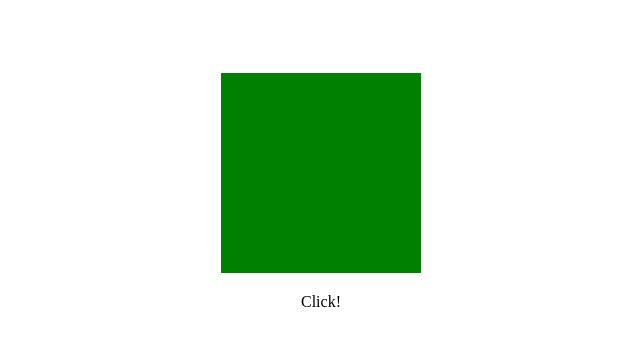
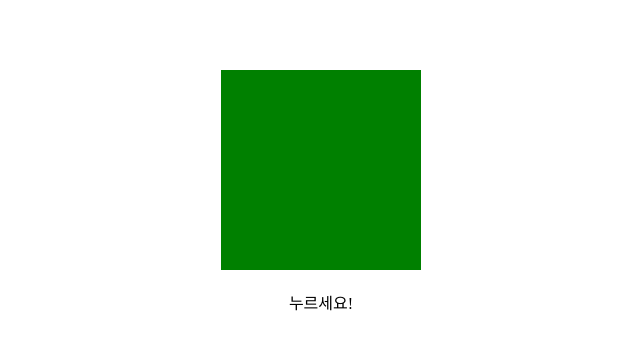
Before and after one commit to lukekim420/reaction-time-test, a plain HTML site: page index.html in a window 1280 px wide. Both pictures are taken after a click on the element 640 px from the left and 371 px from the top of the page. Shown: the part 198-548 px from the top of the page, 319-959 px from the left. Drawn offline with Linux system fonts and the light colour scheme.

Commit message:
finalfinal

```diff
--- a/index.html
+++ b/index.html
@@ -95,7 +95,12 @@
             const audio = document.getElementById('myAudio');
             const startListening = () => {
                 clickArea.addEventListener('click', handleClick);
-                message.innerText = "Click to start";
+                if (count === 0){
+                    message.innerText = '꼭 소리를 켜거나, 이어폰을 착용하고 시행해 주세요! 검은 사각형을 누르면 시작됩니다.'
+                }
+                else{
+                message.innerText = "눌러서 시작하세요.";
+                }
                 clickArea.style.backgroundColor = 'black';
             };
             const notificationBox = document.getElementById('notificationBox');
@@ -165,7 +170,7 @@
                     }
                 } else if (clickArea.style.backgroundColor === 'red') {
                     clickArea.style.backgroundColor = 'blue';
-                    message.innerText = "Click when green, click to try again";
+                    message.innerText = "초록색일 때 눌러야 합니다. 눌러서 다시 시도하세요.";
                 } else if (clickArea.style.backgroundColor === 'blue') {
                     resetTest();
                 } else if (clickArea.style.backgroundColor === 'black') {
@@ -200,7 +205,7 @@
 
             const resetTest = () => {
                 clickArea.style.backgroundColor = 'red';
-                message.innerText = "Click on green";
+                message.innerText = "초록색이 되면 누르세요.";
                 background.style.backgroundColor = 'white';
                 targetTime = Date.now() + Math.floor(Math.random() * 2000) + 2000;
                 checkColorChange();
@@ -209,7 +214,7 @@
             const checkColorChange = () => {
                 if (Date.now() >= targetTime) {
                     clickArea.style.backgroundColor = 'green';
-                    message.innerText = "Click!";
+                    message.innerText = "누르세요!";
                     startTime = new Date().getTime();
                     canClick = true;
                 } else {
```
